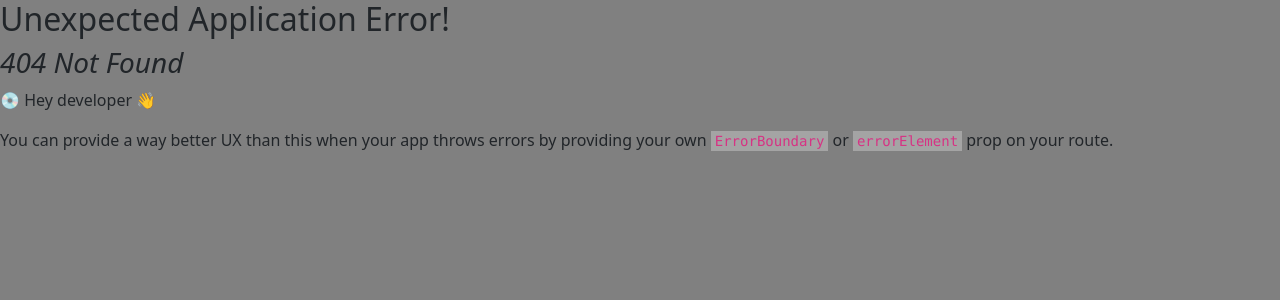
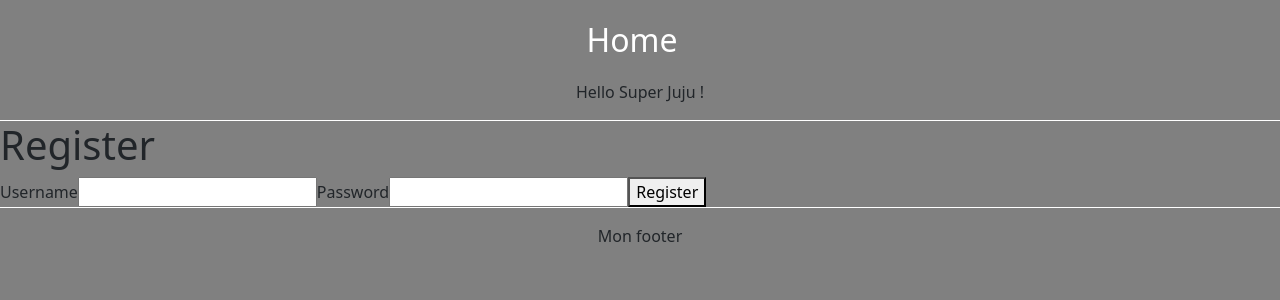
Before and after one commit to TherenceEspoir/dysnomia_games, a React (Vite) app: page /register in a window 1280 px wide. Before the commit this address had no page. Shown: the top 300 px of the page. Built offline with nearby package versions, Linux system fonts and the light colour scheme.

Commit message:
mise en place de la page de connexion

```diff
--- /dev/null
+++ b/src/components/Register/index.jsx
@@ -0,0 +1,8 @@
+import View from './view';
+
+export default function Register() {
+
+	return (
+		<View />
+	);
+}
--- /dev/null
+++ b/src/components/Register/view.jsx
@@ -0,0 +1,59 @@
+import './index.css' ;
+//import {AuthContext} from '../../hooks/useAuth';
+import { useToken,useTokenSetter } from '../../hooks/useToken';
+
+import React, { useState, useContext } from 'react';
+
+
+//on a besoin du username et du password pour s'inscrire
+
+export default function Register() {
+    const token = useToken();
+    const setToken = useTokenSetter();
+
+    const [user, setUser] = useState({
+        username: '',
+        password: '',
+    });
+
+    console.log(user);
+
+    function handleChange(event) {
+        setUser((currentUser) => ({
+            ...currentUser,
+            [event.target.name]: event.target.value,
+        }));
+    }
+
+    const handleSubmit = async (event) => {
+        event.preventDefault();
+        const response = await fetch('https://m1.dysnomia.studio/api/Users/auth', {
+            method: 'POST',
+            headers: {
+                'Content-Type': 'application/json',
+                'Authorization': 'Bearer ' + token, // on ajoute le token dans le header
+            },
+            body: JSON.stringify(user),
+        });
+
+        if (!response.ok) {
+            console.error('Erreur lors de l\'inscription : ', response);
+            return;
+        }
+        const data = await response.text();
+        setToken(data);
+    }
+
+    return (
+        <div>
+            <h1>Register</h1>
+            <form onSubmit={handleSubmit}>
+                <label htmlFor="username">Username</label>
+                <input type="text" id="username" name="username" value={user.name} onChange={handleChange} />
+                <label htmlFor="password">Password</label>
+                <input type="password" id="password" name="password" value={user.password} onChange={handleChange}/>
+                <button type="submit">Register</button>
+            </form>
+        </div>
+    );
+}
--- a/src/components/Router/index.jsx
+++ b/src/components/Router/index.jsx
@@ -5,6 +5,7 @@ import {
 
 import Home from '../Home';
 import Layout from '../Layout';
+import Register from "../Register";
 
 const router = createBrowserRouter([
     {
@@ -13,6 +14,10 @@ const router = createBrowserRouter([
 			{
 				path: '/',
 				element: <Home />,
+			},
+			{
+				path: '/register',
+				element: <Register />,
 			}
 		]
 	}
--- /dev/null
+++ b/src/hooks/useToken.jsx
@@ -0,0 +1,28 @@
+import { createContext, useContext, useEffect, useState } from 'react';
+
+export const TokenContext = createContext();
+
+export function TokenContextProvider({ children }) {
+    const [token, setToken] = useState(localStorage.getItem('token') || null);
+
+    useEffect(() => {
+        localStorage
+            .setItem('token', token);
+    }
+    ,[token]);
+
+    return (
+        <TokenContext.Provider value={{ token, setToken }}>
+            {children}
+        </TokenContext.Provider>
+    );
+}
+
+export function useToken() {
+    return useContext(TokenContext);
+}
+
+export function useTokenSetter() {
+    const { setToken } = useContext(TokenContext);
+    return setToken;
+}
--- a/src/main.jsx
+++ b/src/main.jsx
@@ -4,8 +4,12 @@ import Router from "./components/Router" ;
 
 import 'bootstrap/dist/css/bootstrap.css' ;
 
+import { TokenContextProvider } from './hooks/useToken';
+
 ReactDOM.createRoot(document.getElementById('root')).render(
     <React.StrictMode>
-        <Router />
+        <TokenContextProvider>
+            <Router />
+        </TokenContextProvider>
     </React.StrictMode>
 ) ;
```
Also changed, not shown: src/components/Register/index.css (added), src/hooks/useApi.jsx (renamed from src/hooks/useApi.js).
